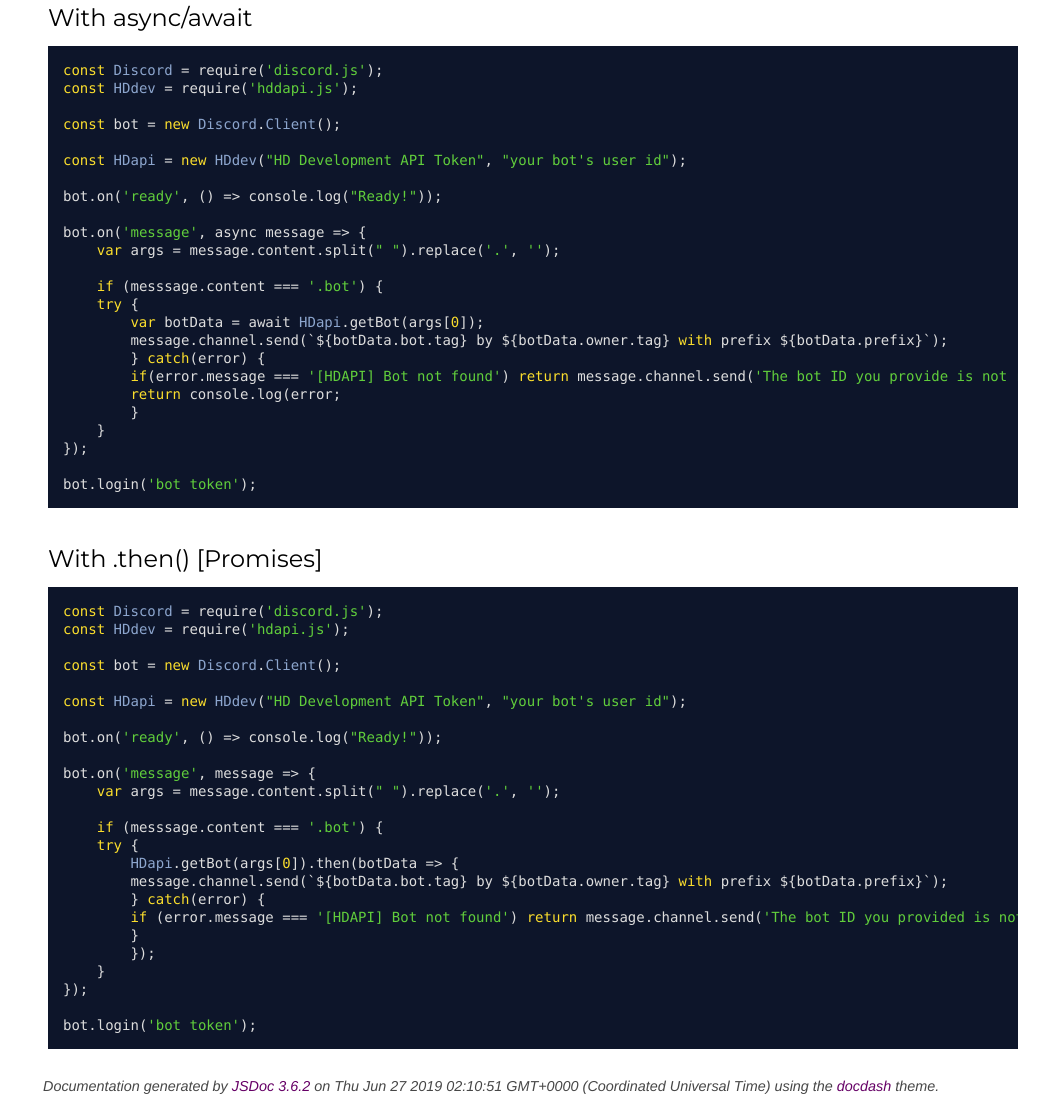
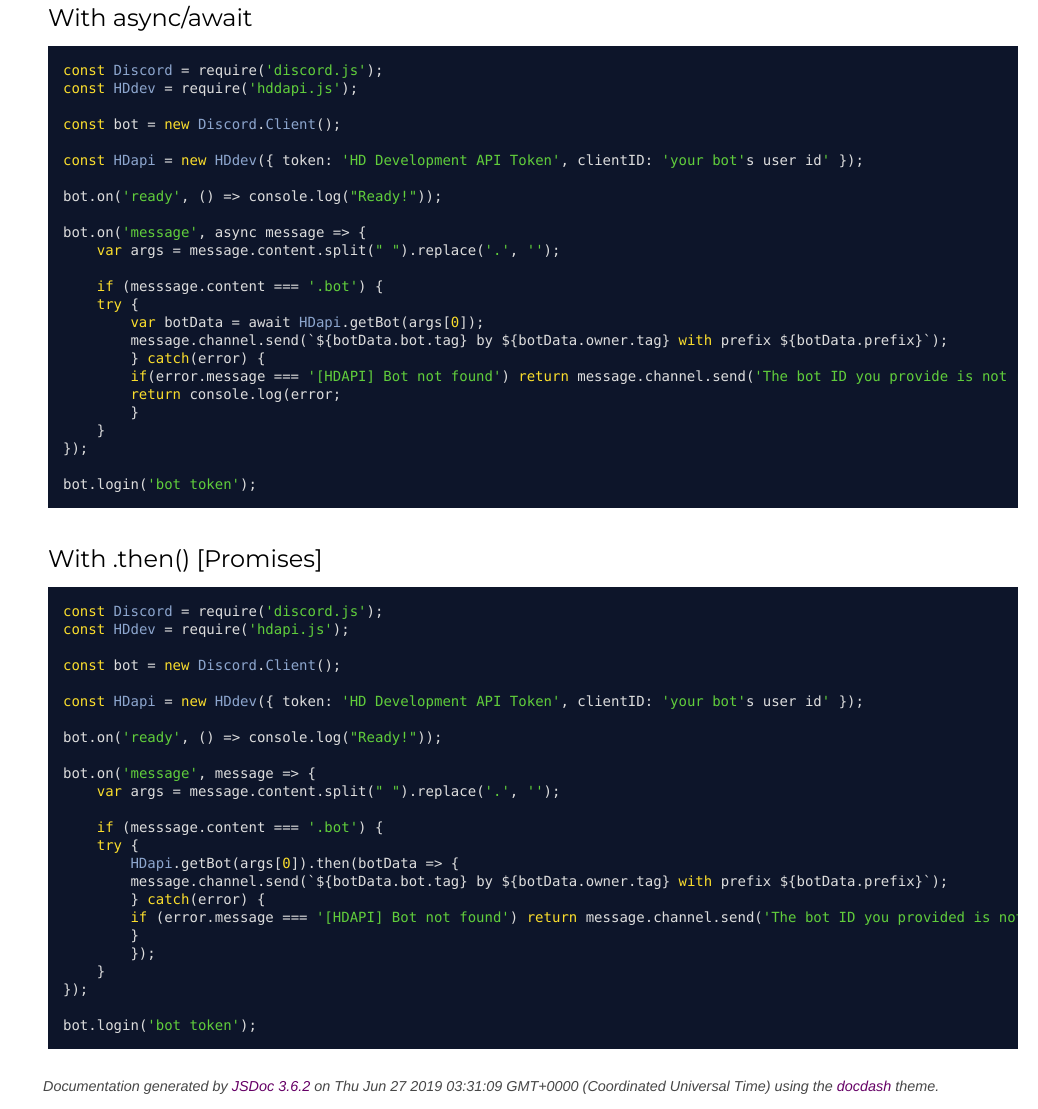
Before and after one commit to HD-Development/hdapi.js, a website: page docs/index.html in a window 1280 px wide. Shown: the part 1183-2292 px from the top of the page, without its empty margins (242-1280 px from the left). Drawn offline with Linux system fonts and the light colour scheme.

Commit message:
Docs enchantment

```diff
--- a/docs/index.html
+++ b/docs/index.html
@@ -82,7 +82,7 @@
 
 const bot = new Discord.Client();
 
-const HDapi = new HDdev(&quot;HD Development API Token&quot;, &quot;your bot's user id&quot;);
+const HDapi = new HDdev({ token: 'HD Development API Token', clientID: 'your bot's user id' });
 
 bot.on('ready', () => console.log(&quot;Ready!&quot;));
 
@@ -108,7 +108,7 @@
 
 const bot = new Discord.Client();
 
-const HDapi = new HDdev(&quot;HD Development API Token&quot;, &quot;your bot's user id&quot;);
+const HDapi = new HDdev({ token: 'HD Development API Token', clientID: 'your bot's user id' });
 
 bot.on('ready', () => console.log(&quot;Ready!&quot;));
 
@@ -142,7 +142,7 @@
 <br class="clear">
 
 <footer>
-    Documentation generated by <a href="https://github.com/jsdoc3/jsdoc">JSDoc 3.6.2</a> on Thu Jun 27 2019 02:10:51 GMT+0000 (Coordinated Universal Time) using the <a href="https://github.com/clenemt/docdash">docdash</a> theme.
+    Documentation generated by <a href="https://github.com/jsdoc3/jsdoc">JSDoc 3.6.2</a> on Thu Jun 27 2019 03:31:09 GMT+0000 (Coordinated Universal Time) using the <a href="https://github.com/clenemt/docdash">docdash</a> theme.
 </footer>
 
 <script>prettyPrint();</script>
```
Also changed, not shown: docs/HDDevelopment.html (+1 -1 lines), docs/HDDevelopment.js.html (+6 -5 lines).
